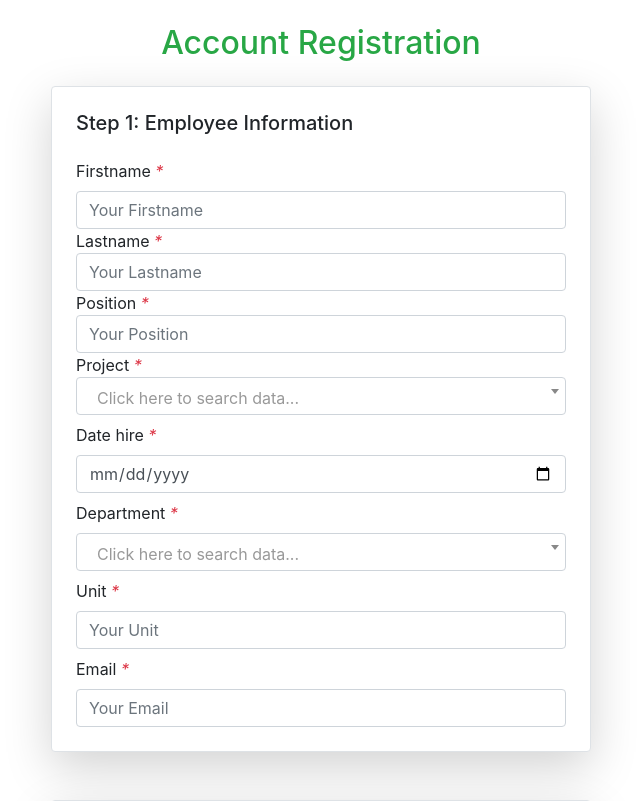
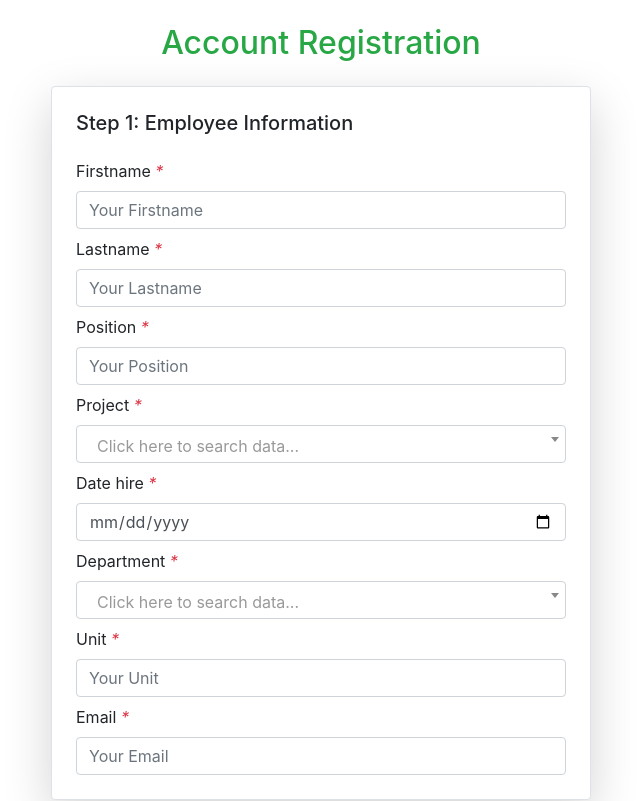
Before and after one commit to switch2innocent/cross-sync_v2, a PHP site: page /register.view.php in a window 1280 px wide. Shown: the top 801 px of the page, without its empty margins (319-959 px from the left). Run offline with PHP 8.4, Linux system fonts and the light colour scheme; data comes from the database, SQL or seed files in the repository; some libraries are stand-ins or nearby versions.

Commit message:
New added design

```diff
--- a/Upload.view.php
+++ b/Upload.view.php
@@ -248,11 +248,11 @@ if (!isset($_SESSION['loggedin']) || $_SESSION['loggedin'] !== true) {
           <div class="modal-body">
             <!-- // TODO: Search by date -->
             <div class="form-group">
-              <label for="start-date">Start Date:</label>
+              <label for="start-date">Start Date <i class="text-danger">*</i></label>
               <input type="date" class="custom-date-input" id="start-date">
             </div>
             <div class="form-group">
-              <label for="end-date">End Date:</label>
+              <label for="end-date">End Date <i class="text-danger">*</i></label>
               <input type="date" class="custom-date-input" id="end-date">
             </div>
           </div>
--- a/register.view.php
+++ b/register.view.php
@@ -28,13 +28,13 @@
                     <h5 class="mb-4">Step 1: Employee Information</h5>
 
                     <label for="firstname">Firstname <i class="text-danger">*</i></label>
-                    <input type="text" class="form-control" id="firstname" placeholder="Your firstname" style="text-transform: capitalize;>
+                    <input type="text" class="form-control" id="firstname" placeholder="Your firstname" style="text-transform: capitalize;">
 
                     <label for="lastname" class="mt-2">Lastname <i class="text-danger">*</i></label>
-                    <input type="text" class="form-control" id="lastname" placeholder="Your Lastname" style="text-transform: capitalize;>
+                    <input type="text" class="form-control" id="lastname" placeholder="Your Lastname" style="text-transform: capitalize;">
 
                     <label for="position" class="mt-2">Position <i class="text-danger">*</i></label>
-                    <input type="text" class="form-control" id="position" placeholder="Your Position" style="text-transform: capitalize;>
+                    <input type="text" class="form-control" id="position" placeholder="Your Position" style="text-transform: capitalize;">
 
                     <!-- Project using select2 -->
                     <label for="project" class="mt-2">Project <i class="text-danger">*</i></label>
```
